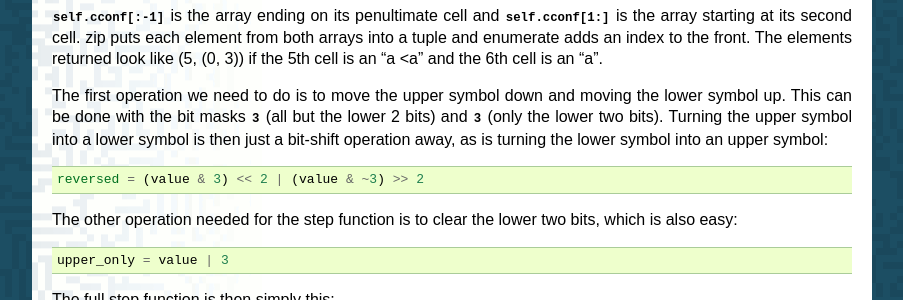
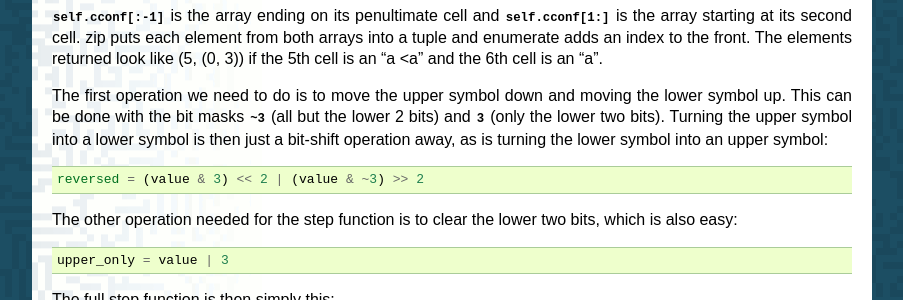
Before and after one commit to timo/zasim, a Sphinx documentation site: the page built from docs/tutorial/simulator_without_cagen.rst, in a window 1280 px wide and 900 px high, scrolled down 831 px. Shown: the part 148-448 px from the top of the window, without its empty margins (198-1101 px from the left). Built offline with Sphinx 7.4.7, drawn with Linux system fonts in a browser that asks for light colours; formulas are drawn with MathJax 3.

```diff
--- a/docs/tutorial/simulator_without_cagen.rst
+++ b/docs/tutorial/simulator_without_cagen.rst
@@ -62,7 +62,7 @@ into a tuple and enumerate adds an index to the front. The elements returned loo
 like (5, (0, 3)) if the 5th cell is an "a <a" and the 6th cell is an "a".
 
 The first operation we need to do is to move the upper symbol down and moving the
-lower symbol up. This can be done with the bit masks `~3` (all but the lower 2 bits)
+lower symbol up. This can be done with the bit masks `~~3` (all but the lower 2 bits)
 and `3` (only the lower two bits). Turning the upper symbol into a lower symbol
 is then just a bit-shift operation away, as is turning the lower symbol into an
 upper symbol::
```
